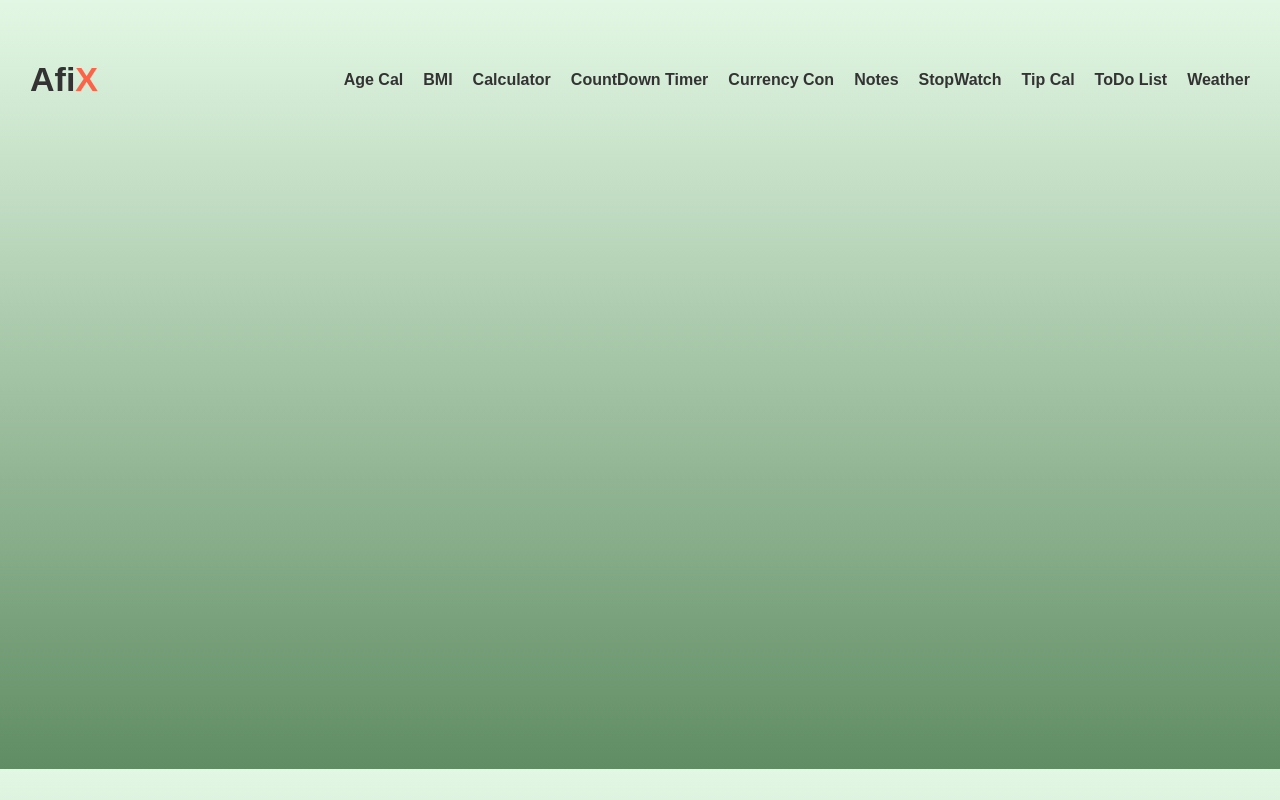
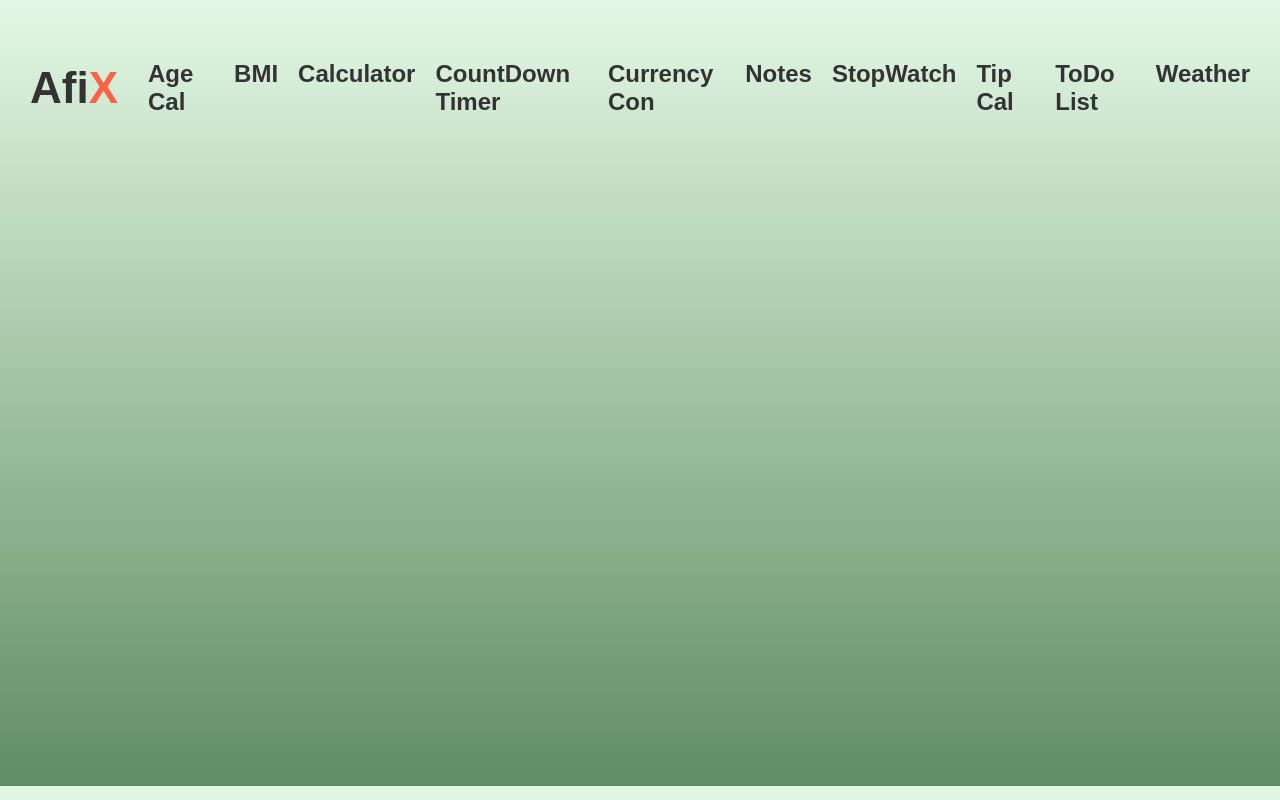
Before and after one commit to CHUKWU10/Utility, a plain HTML site: page index.html in a window 1280 px wide. Drawn offline with Linux system fonts and the light colour scheme.

Commit message:
It's making sense

```diff
--- a/style.css
+++ b/style.css
@@ -19,7 +19,7 @@ header{
      margin-top: 30px;
 
   logo{
-    font-size: 34px;
+    font-size: 44px;
     font-weight: bold;
     margin-right: 30px;
 
@@ -39,6 +39,7 @@ header{
         text-decoration: none;
         color: #333;
         font-weight: 700;
+        font-size: 24px;
         /* text-align: center; */
         transition: color 0.3s ease;
 
```
